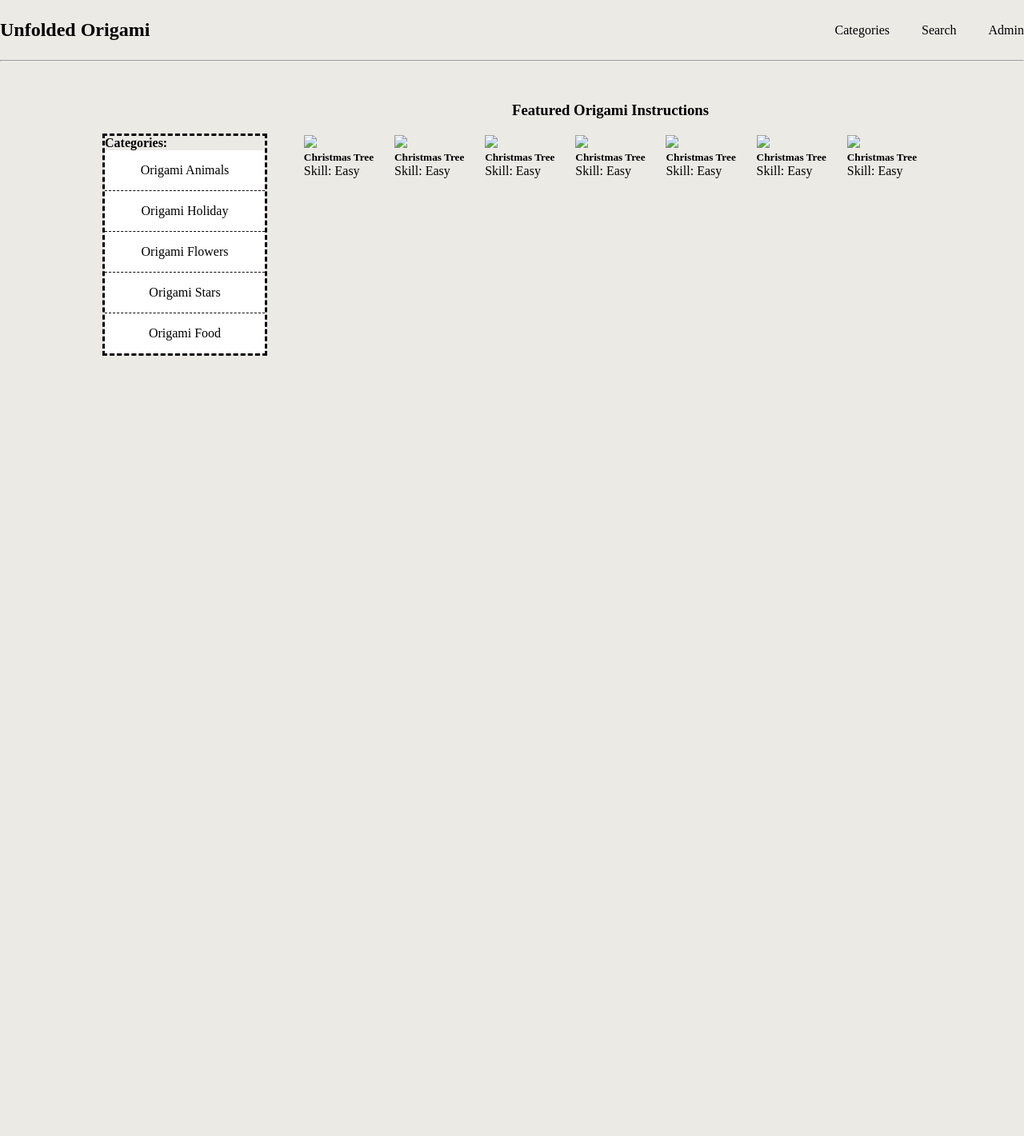
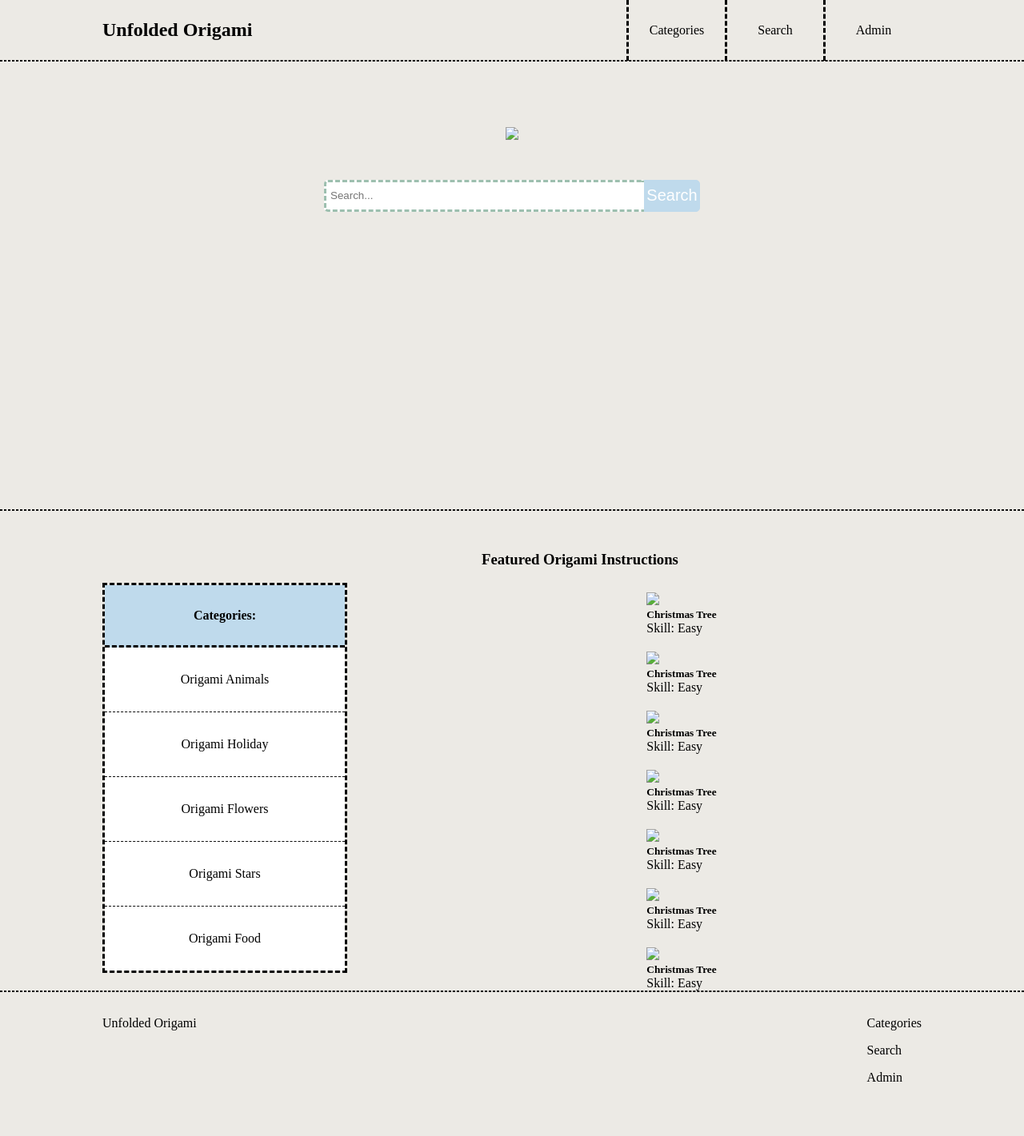
Before and after one commit to leelaur/idm232, a PHP site: page / in a window 1280 px wide. Shown: the whole page at 80% size. Before the commit the page ends 445 px from the top, so only its background shows below. Run offline with PHP 8.4, Linux system fonts and the light colour scheme; some libraries are stand-ins or nearby versions.

Commit message:
index page

```diff
--- a/public_html/index.html
+++ b/public_html/index.html
@@ -21,13 +21,20 @@
         </div>
     </header>
     <hr>
-    <main class="wrapper">
-         <div>
-            <!-- search -->
+    <main>
+         <div class="search wrapper">
+            <div class="search-img--center">
+                <img src="https://via.placeholder.com/500x300" class="search-img">
+                <form class="search-bar" id="form">
+                    <input type="search" placeholder="Search..." class="search-box">
+                    <button class="search-button">Search</button>
+                </form>
+            </div>
         </div>
-        <div class="category-entire">
+        <hr>
+        <div class="category-entire wrapper">
             <menu class="category-menu">
-                <h4>Categories:</h4>
+                <h4 class="category-menu-title">Categories:</h4>
                 <ul class="category-menu-list">
                     <li class="category-list-item"> Origami Animals</li>
                     <li class="category-list-item"> Origami Holiday</li>
@@ -37,40 +44,40 @@
                 </ul>
             </menu>
             <div>
+                <h3 class="featured-title"> Featured Origami Instructions</h3>
                 <div class="all-origami">
-                    <h3 class="featured-title"> Featured Origami Instructions</h3>
                     <div class="origami-instruction">
-                        <img src="https://via.placeholder.com/400x300" />
+                        <img src="https://via.placeholder.com/400x300" class="origami-img" />
                         <h5>Christmas Tree</h5>
                         <p> Skill: Easy</p>
                     </div>
                     <div class="origami-instruction">
-                        <img src="https://via.placeholder.com/400x300" />
+                        <img src="https://via.placeholder.com/400x300" class="origami-img"/>
                         <h5>Christmas Tree</h5>
                         <p> Skill: Easy</p>
                     </div>
                     <div class="origami-instruction">
-                        <img src="https://via.placeholder.com/400x300" />
+                        <img src="https://via.placeholder.com/400x300" class="origami-img"/>
                         <h5>Christmas Tree</h5>
                         <p> Skill: Easy</p>
                     </div>
                     <div class="origami-instruction">
-                        <img src="https://via.placeholder.com/400x300" />
+                        <img src="https://via.placeholder.com/400x300" class="origami-img"/>
                         <h5>Christmas Tree</h5>
                         <p> Skill: Easy</p>
                     </div>
                     <div class="origami-instruction">
-                        <img src="https://via.placeholder.com/400x300" />
+                        <img src="https://via.placeholder.com/400x300" class="origami-img"/>
                         <h5>Christmas Tree</h5>
                         <p> Skill: Easy</p>
                     </div>
                     <div class="origami-instruction">
-                        <img src="https://via.placeholder.com/400x300" />
+                        <img src="https://via.placeholder.com/400x300" class="origami-img"/>
                         <h5>Christmas Tree</h5>
                         <p> Skill: Easy</p>
                     </div>
                     <div class="origami-instruction">
-                        <img src="https://via.placeholder.com/400x300" />
+                        <img src="https://via.placeholder.com/400x300" class="origami-img" />
                         <h5>Christmas Tree</h5>
                         <p> Skill: Easy</p>
                     </div>
@@ -78,7 +85,16 @@
             </div>
         </div>
     </main>
+    <hr>
     <footer>
+        <p> Unfolded Origami</p>
+        <nav>
+            <ul class="footer-menu-list">
+                <li class="footer-list-items">Categories</li>
+                <li class="">Search</li>
+                <li class="">Admin</li>
+            </ul>
+        </nav>
 
     </footer>
 </body>
--- a/public_html/style.css
+++ b/public_html/style.css
@@ -1,6 +1,10 @@
 * {
     padding: 0;
     margin: 0;
+}
+
+:root {
+    --blue-color: #BFDAEC;
 }
 
 body {
@@ -16,15 +20,27 @@ body {
     display: flex;
     justify-content: space-between;
     align-items: center;
+    margin: 0 10%;
 
 }
 
 .menu-list {
 display: flex;
-gap: 40px;
+text-align: center;
 list-style: none;
+
 }
 
+.menu-list-item{
+    border-left: dashed ;
+    display: block;
+    padding: 29px 10px;
+    width: 100px;
+}
+/* horizontal line */
+hr {
+    border-style: dashed;
+}
 /* category entire */
 
 .category-entire {
@@ -42,12 +58,14 @@ margin-top: 50px;
 }
 
 .category-menu {
-    min-width: 200px;
+    min-width: 300px;
     height: 100%;
     border-style: dashed ;
     display : flex;
     flex-direction: column;
     margin-top: 40px;
+
+    position: sticky;
 }
 
 .category-menu-list {
@@ -59,7 +77,7 @@ margin-top: 50px;
 
 .category-list-item {
 width: 100%;
-height: 50px;
+height: 80px;
     border-bottom: 1px dashed;
     display: flex;
     justify-content: center;
@@ -70,17 +88,122 @@ height: 50px;
     border-bottom: none;
 }
 
+.category-menu-title {
+    height: 75px;
+    width: 100%;
+    display: flex;
+    align-items: center;
+    justify-content: center;
+    background-color: var(--blue-color);
+    border-bottom: dashed;
+}
+
 /* origami instructions */
 
 .all-origami {
-    display: flex;
-    flex-wrap: wrap;
-    justify-content: space-evenly;
-    gap: 20px;
+    display: grid;
+    grid-template-columns: 1fr 1fr;
+    row-gap: 20px;
+    justify-self: center;
+width: 1000px;
 
 }
 
 .featured-title {
     width: 100%;
+
+    margin-bottom: 5%;
+    margin-left: 50px;
+}
+
+.origami-instruction {
+    justify-self: center;
+}
+
+
+/* search */
+
+.search {
+    height: 70vh;
+    /* background-color: aqua; */
+}
+.search-img {
+    max-width: 80%;
+}
+.search-img--center {
+    padding-top: 8%;
+
+    display: flex;
+    flex-direction: column;
+    align-items: center;
+}
+
+.search-bar {
+    margin: auto;
+    padding-top: 50px;
+    display: flex;
+}
+
+.search-box {
+    /* text-align: center;
+    border-radius: 25px;
+    border-style: dashed;
+    width: 400px;
+    height: 40px; */
+
+    width: 400px;
+    border: 3px dashed;
+    border-right: none;
+    padding: 5px;
+    height: 40px;
+    border-radius: 5px 0 0 5px;
+    outline: none;
+    color: #9DBFAF;
+}
+
+.search-button {
+    width: 70px;
+    height: 40px;
+    border: 1px solid var(--blue-color);
+    background: var(--blue-color);
     text-align: center;
+    color: #fff;
+    border-radius: 0 5px 5px 0;
+    cursor: pointer;
+    font-size: 20px;
 }
+
+/* footer */
+
+main {
+    min-height: 90vh;
+}
+
+footer {
+height: 150px;
+display: flex;
+justify-content: space-between;
+margin: 30px 10% 0;
+}
+
+.footer-menu-list {
+    display: flex;
+    flex-direction: column;
+    list-style: none;
+    gap: 1rem;
+}
+
+/*responsive */
+
+@media only screen and (max-width: 1500px) {
+    .all-origami {
+
+        grid-template-columns: 800px;
+        width: 600px;
+        justify-content: center;
+    }
+
+    .origami-img {
+        width: 500px;
+    }
+  }
```
